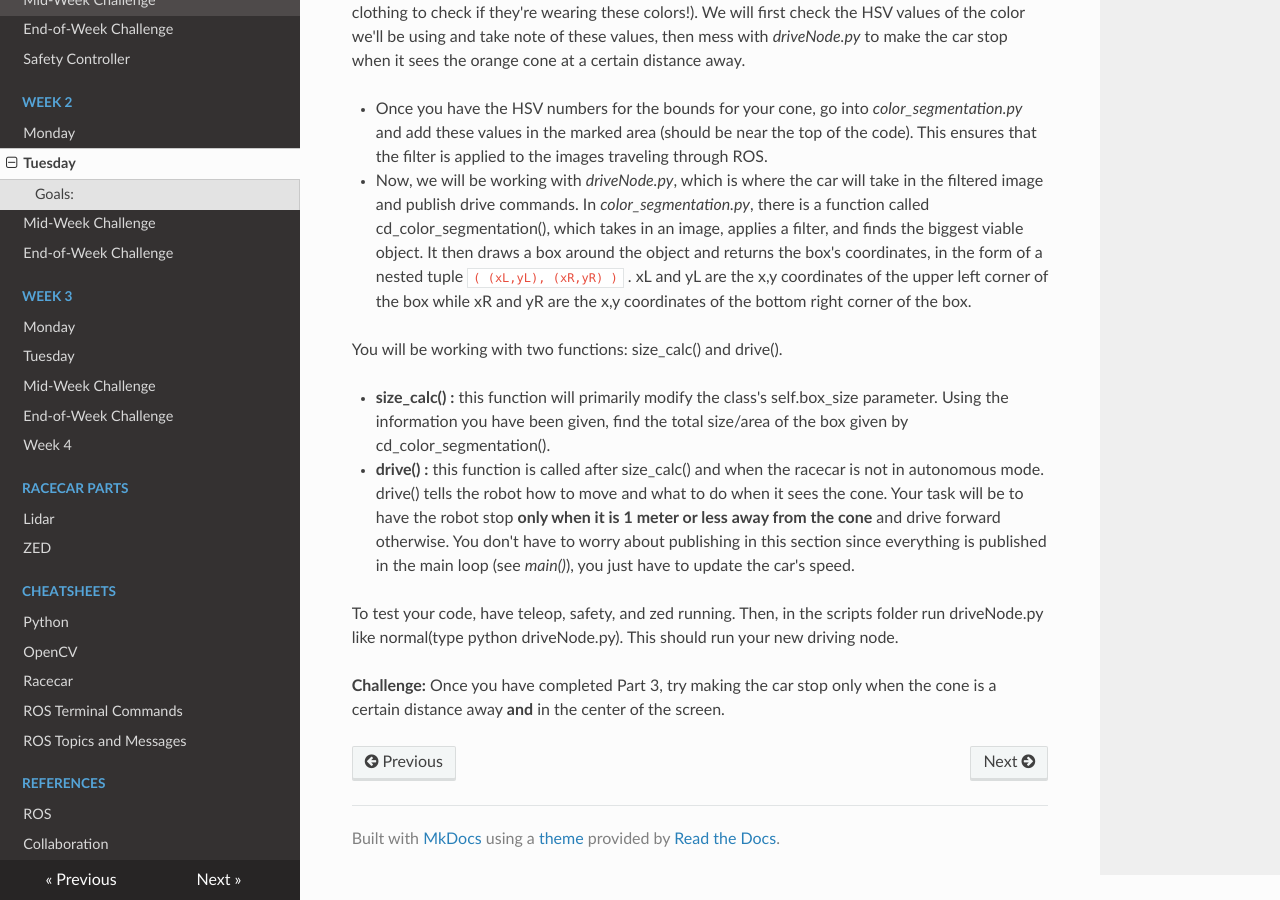
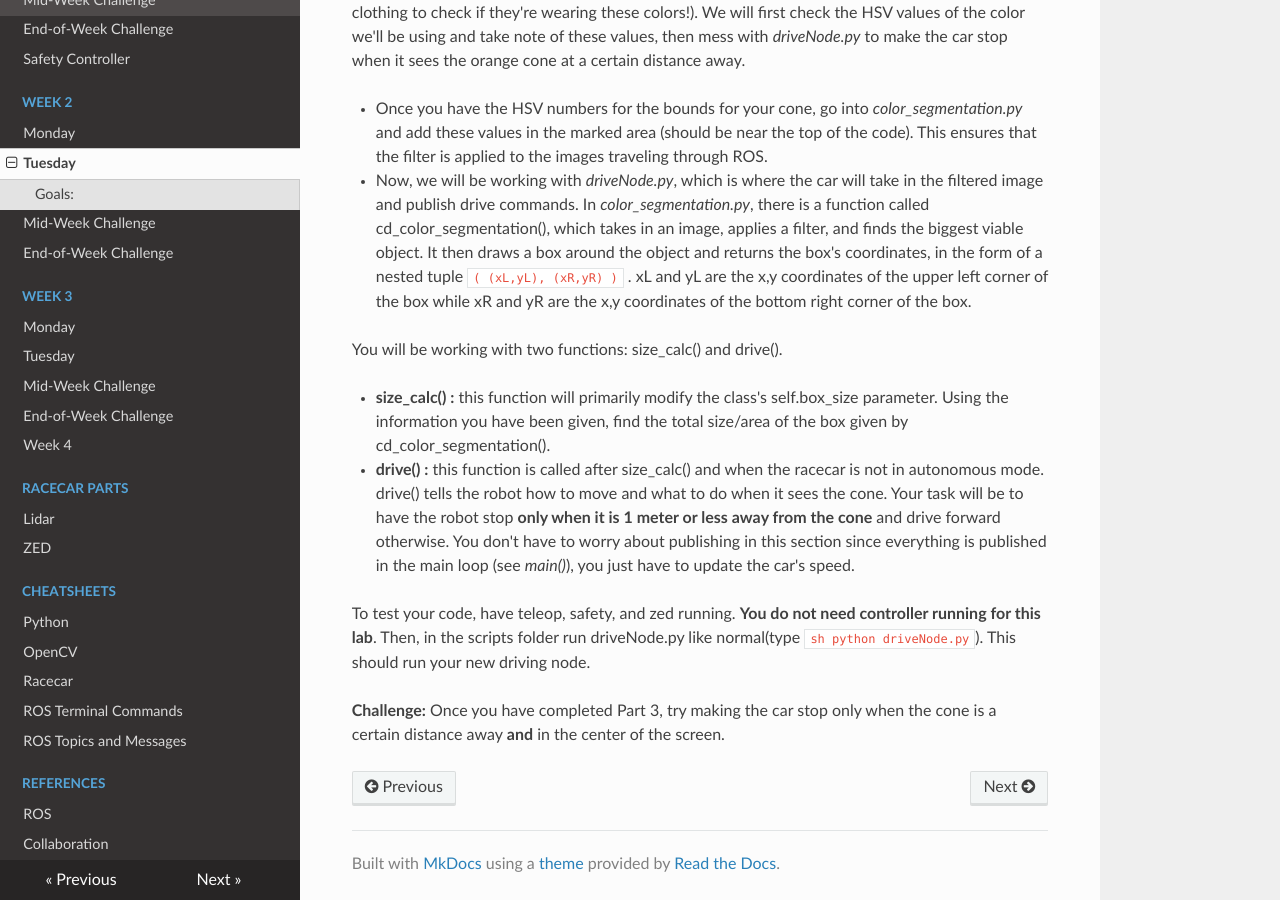
Before and after one commit to ChrisLindland/racecar-website, an MkDocs documentation site: the page built from docs/week2/02_tuesday/lab.md, in a window 1280 px wide and 900 px high, scrolled down 2745 px. Built offline with MkDocs 1.6.1, drawn with Linux system fonts in a browser that asks for light colours; nearby versions of some CDN libraries.

Commit message:
Update lab.md

````diff
--- a/docs/week2/02_tuesday/lab.md
+++ b/docs/week2/02_tuesday/lab.md
@@ -84,6 +84,6 @@ You will be working with two functions: size_calc() and drive().
 
 * **drive() :** this function is called after size_calc() and when the racecar is not in autonomous mode. drive() tells the robot how to move and what to do when it sees the cone. Your task will be to have the robot stop **only when it is 1 meter or less away from the cone** and drive forward otherwise. You don't have to worry about publishing in this section since everything is published in the main loop (see *main()*), you just have to update the car's speed.
 
-To test your code, have teleop, safety, and zed running. Then, in the scripts folder run driveNode.py like normal(type python driveNode.py). This should run your new driving node.
+To test your code, have teleop, safety, and zed running. **You do not need controller running for this lab**. Then, in the scripts folder run driveNode.py like normal(type ```sh python driveNode.py```). This should run your new driving node.
 
 **Challenge:** Once you have completed Part 3, try making the car stop only when the cone is a certain distance away **and** in the center of the screen.
````
